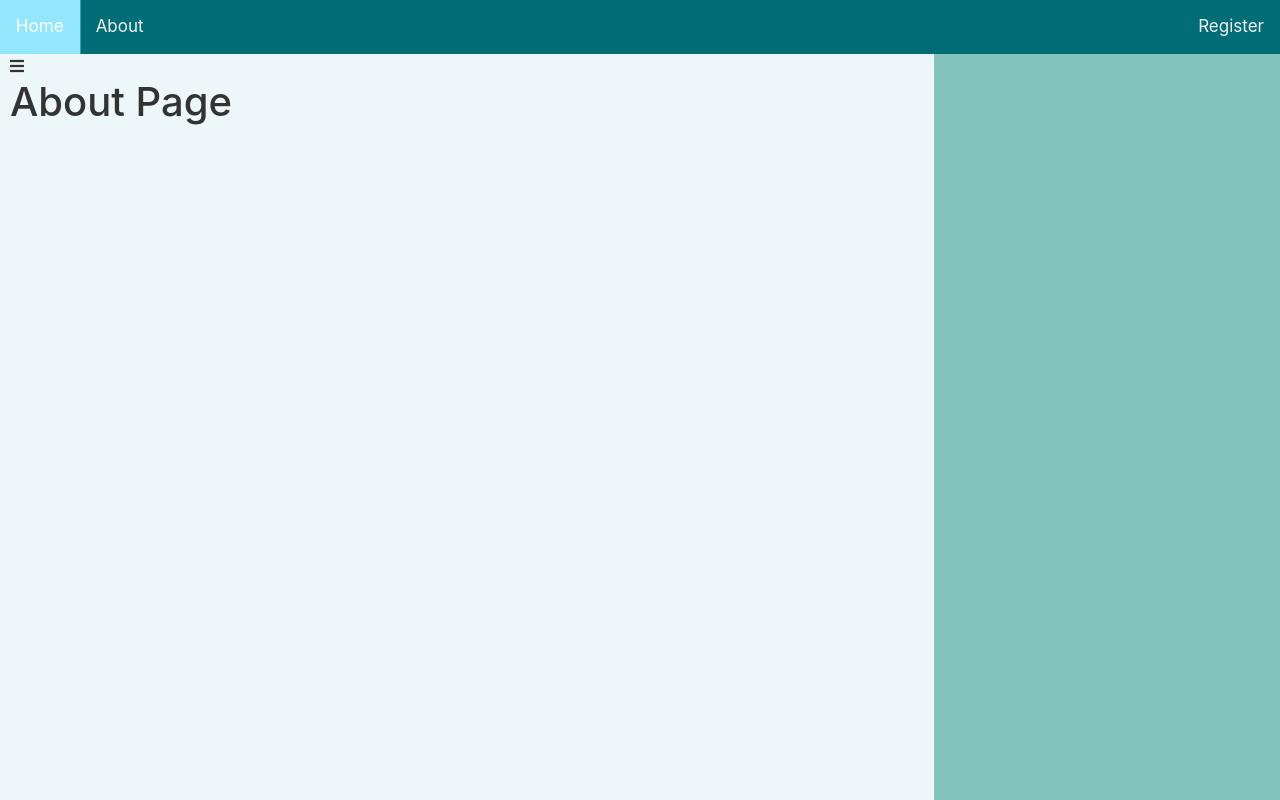
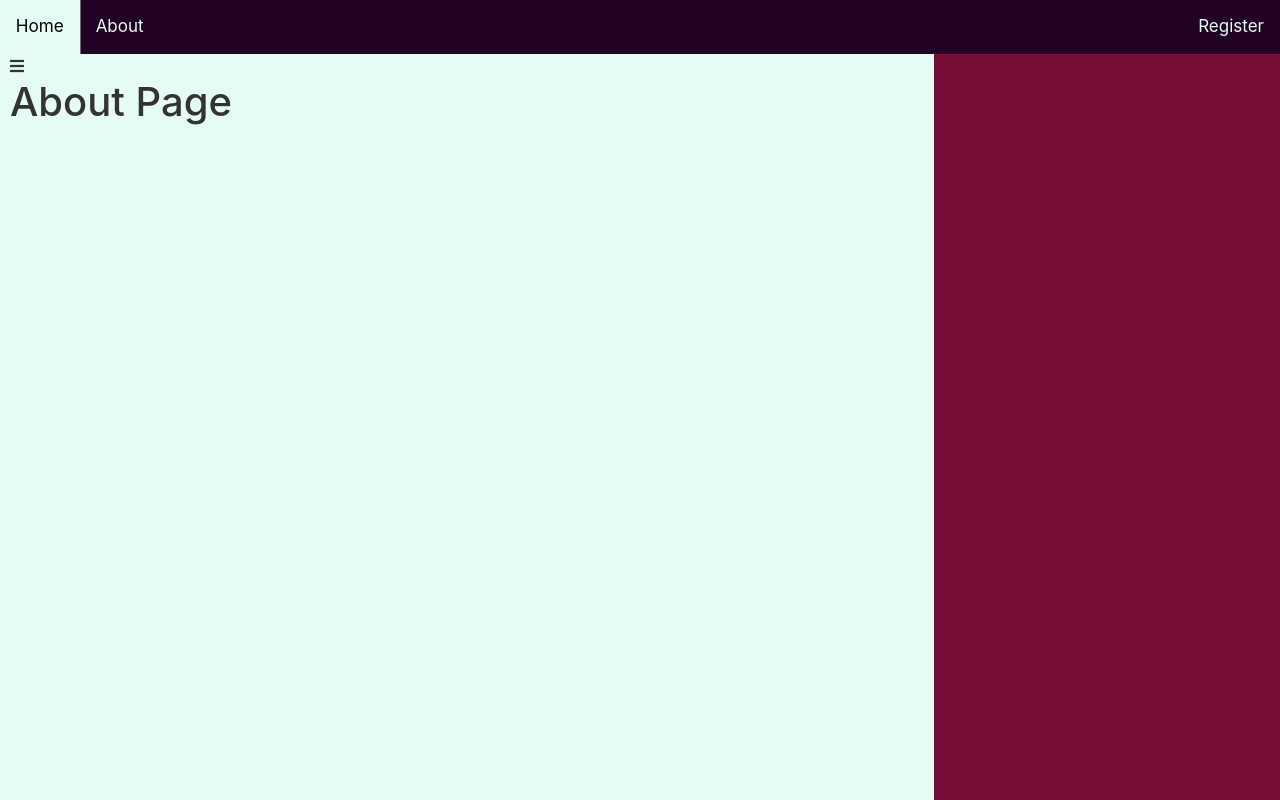
Before and after one commit to aimeemaredia/aimeeproject, a Django app: page /about/ in a window 1280 px wide. Run offline with Django 3.2, Linux system fonts and the light colour scheme; some libraries are stand-ins or nearby versions.

Commit message:
css changes

```diff
--- a/planner/static/planner/main.css
+++ b/planner/static/planner/main.css
@@ -1,7 +1,7 @@
 @import url(https://fonts.googleapis.com/css?family=Roboto+Condensed:400);
 @import url(https://fonts.googleapis.com/css?family=Roboto:200);
 body {
-    background: #edf6f9;
+    background: #e5fcf5;
     color: #333333;
     margin-top: 0rem;
     overflow-x: hidden;
@@ -27,7 +27,7 @@ body {
     z-index: 2; /* Stay on top */
     top: 5; /* Stay at the top */
     right: 0;
-    background-color: #83c5be; /* Black */
+    background-color: #750d37; /* Black */
     overflow-x: hidden; /* Disable horizontal scroll */
     padding-top: 20px;
     max-height: calc(100vh - 3rem);
@@ -56,7 +56,7 @@ body {
     z-index: 1; /* Stay on top */
     top: 5; /* Stay at the top */
     left: 0;
-    background-color: #ffddd2; /* Black */
+    background-color: #fefffe; /* Black */
     overflow-x: hidden; /* Disable horizontal scroll */
     padding-top: 20px;
     transition: 0.5s;
@@ -75,13 +75,13 @@ body {
     color: #a83939;
   }
   .topnav {
-    background-color: #006d77;
+    background-color: #210124;
     overflow: hidden;
     z-index: -1;
   }
   .topnav a {
     float: left;
-    color: #f2f2f2;
+    color: #e5fcf5;
     text-align: center;
     padding: 14px 16px;
     text-decoration: none;
@@ -89,13 +89,13 @@ body {
 }
 /* Change the color of links on hover */
 .topnav a:hover {
-  background-color: #ddd;
+  background-color: #e5fcf5;
   color: black;
 }
 /* Add a color to the active/current link */
 .topnav a.active {
-  background-color: #94e6ff;
-  color: white;
+  background-color: #e5fcf5;
+  color: black;
 }
 #article{
   border-radius: 16px;
```
